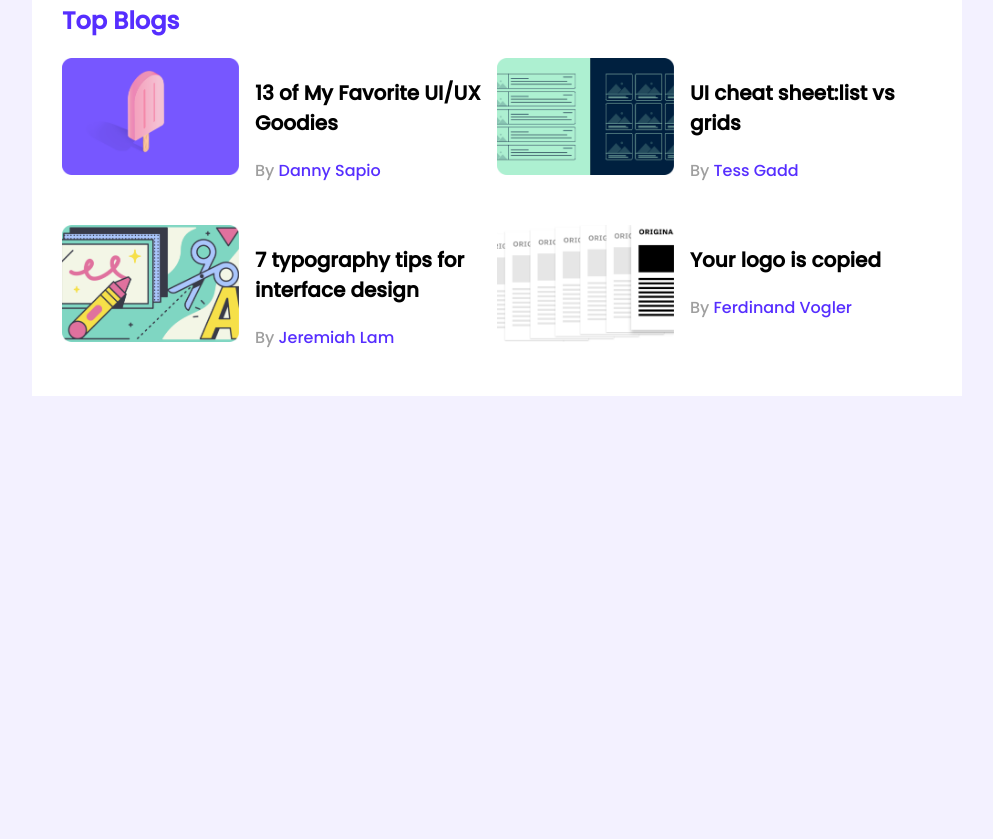
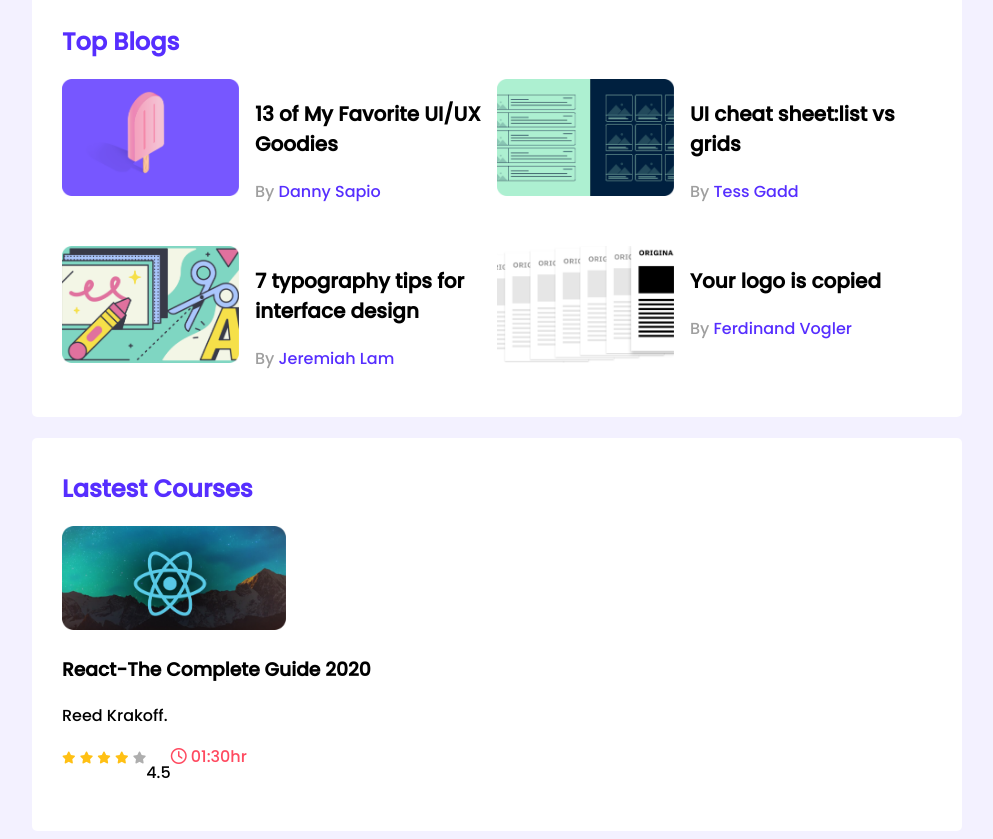
Before and after one commit to AdityAnanna3456/Leader-Board-CSS3, a plain HTML site: page index.html in a window 1280 px wide. Shown: the part 308-1147 px from the top of the page, without its empty margins (143-1136 px from the left). Before the commit the page ends 800 px from the top, so only its background shows below. Drawn offline with Linux system fonts and the light colour scheme; a web font is replaced by a local one.

Commit message:
course added

```diff
--- a/index.html
+++ b/index.html
@@ -6,6 +6,8 @@
 	<meta http-equiv="X-UA-Compatible" content="IE=edge">
 	<meta name="viewport" content="width=device-width, initial-scale=1.0">
 	<title>Leader Board</title>
+	<!-- font awesome -->
+	<script src="https://kit.fontawesome.com/63603c16d6.js" crossorigin="anonymous"></script>
 	<!-- stylesheet -->
 	<link rel="stylesheet" href="styles/style.css">
 </head>
@@ -91,6 +93,35 @@
 				</div>
 			</div>
 		</section>
+		<!-- Latest Courses -->
+		<section class="container">
+			<h2 class="section-title">Lastest Courses</h2>
+			<div class="courses">
+				<div class="course">
+					<div class="course-banner">
+						<img src="images/courses/course-1.png" alt="">
+					</div>
+					<div class="course-detail">
+						<h3 class="course-title">React-The Complete Guide 2020</h3>
+						<p class="course-author">Reed Krakoff.</p>
+						<div class="course-info">
+							<div>
+								<i class="fa-solid fa-star filled"></i>
+								<i class="fa-solid fa-star filled"></i>
+								<i class="fa-solid fa-star filled"></i>
+								<i class="fa-solid fa-star filled"></i>
+								<i class="fa-solid fa-star empty"></i>
+							</div>
+							<p>4.5</p>
+							<div class="course-duration">
+								<i class="fa-regular fa-clock"></i>
+								01:30hr
+							</div>
+						</div>
+					</div>
+				</div>
+			</div>
+		</section>
 	</main>
 </body>
 
--- a/styles/style.css
+++ b/styles/style.css
@@ -9,13 +9,16 @@ body {
 
 main {
 	display: flex;
-	justify-content: center;
+	flex-direction: column;
+	align-items: center;
 }
 
 .container {
 	background-color: #FFFFFF;
 	Width: 870px;
 	padding: 30px;
+	margin-top: 21px;
+	border-radius: 5px;
 }
 
 hr {
@@ -90,3 +93,29 @@ hr {
 	font-size: 16px;
 	color: #562EFF;
 }
+
+/* courses styles */
+.course .course-banner img {
+	width: 224px;
+	height: 104px;
+}
+
+.course-info {
+	display: flex;
+}
+
+.fa-star {
+	font-size: 12px;
+}
+
+.fa-star.filled {
+	color: #FFC014
+}
+
+.fa-star.empty {
+	color: #AEAEAE;
+}
+
+.course-duration {
+	color: #FF4A60;
+}
```
